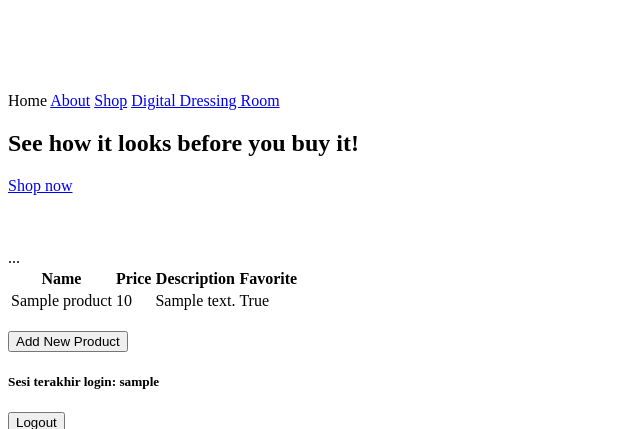
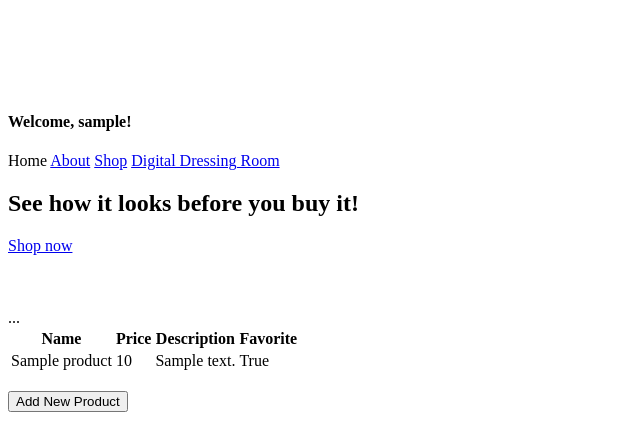
Before and after one commit to alicfamahdi/tioutfitters, a Django app: template main/templates/main.html in a window 1280 px wide. Shown: the top 429 px of the page, without its empty margins (0-640 px from the left). Run offline with Django 5.2, Linux system fonts and the light colour scheme; tables that the repository leaves empty hold one stand-in row (values such as "Sample post"); the template is opened without the code that fills it: values that come from a table or form of the project are taken from there, most other values are stand-ins (such as "Sample title", 1, 10 or a date in 2020).

Commit message:
show username & dummy users

```diff
--- a/main/templates/main.html
+++ b/main/templates/main.html
@@ -9,6 +9,7 @@
 </head>
 <body>
     <marquee><h1 style="color:#0dc2db;">TIOutfitters TIOutfitters TIOutfitters TIOutfitters TIOutfitters TIOutfitters TIOutfitters</h1></marquee>
+    <h4>Welcome, {{ username }}!</h4>
     <div class="headerBar">
         <a class="navLink current">Home</a>
         <a href="https://genius.com/Rick-astley-never-gonna-give-you-up-lyrics" class="navLink">About</a>
```
Also changed, not shown: README.md, tugas-4-user-1.png (added), tugas-4-user-2.png (added).
